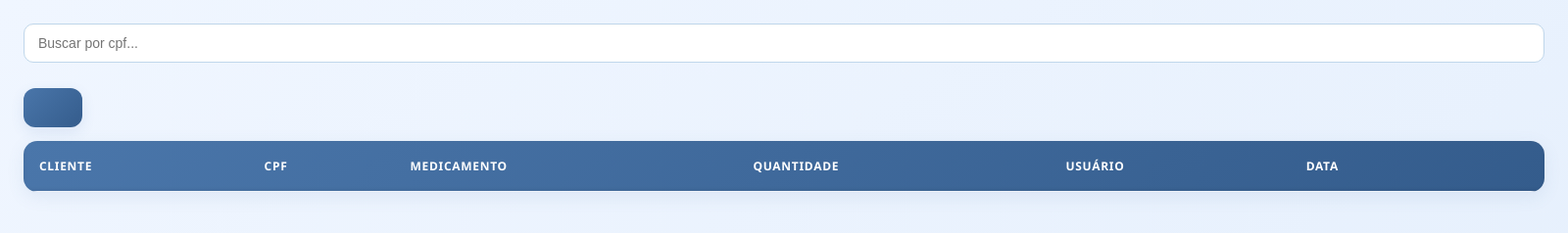
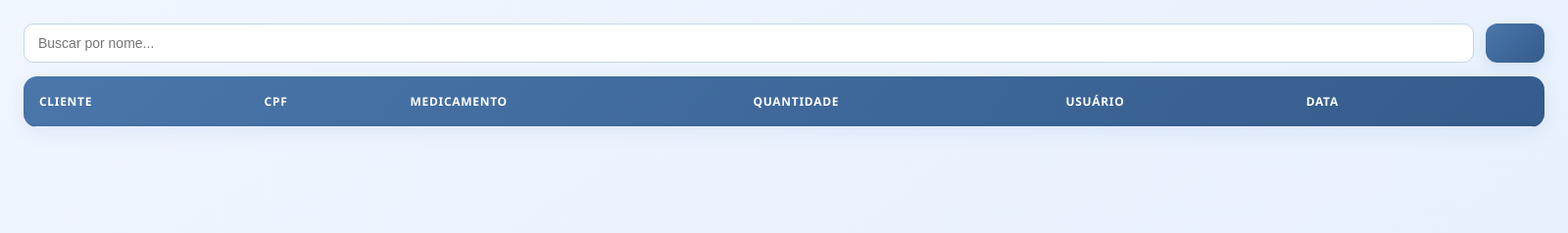
Before and after one commit to KauaBinello/ProjetoElectronPI, an Electron app: page src/distribuicao/distribuicao.html in a window 1600 px wide. Shown: the whole page at 98% size. Drawn offline with nearby package versions, Linux system fonts and the light colour scheme; no server answers.

Commit message:
Add files via upload

```diff
--- a/src/appListeners.js
+++ b/src/appListeners.js
@@ -89,7 +89,7 @@ function registrarNotificadores() {
     ipcMain.on('usuario-atualizado', () => {
         notificarAtualizacao('usuario', getJanelaUsuario);
     });
-    ipcMain.on('distribuicao-atualizada', () => {
+    ipcMain.on('distribuicao-atualizado', () => {
         notificarAtualizacao('distribuicao', getJanelaDistribuicao);
     });
 }
--- a/src/cliente/cliente.css
+++ b/src/cliente/cliente.css
@@ -1,7 +1,7 @@
 :root {
   /* Tipografia */
   --font-family-sans: 'Segoe UI', system-ui, -apple-system, BlinkMacSystemFont, Tahoma, Geneva, Verdana, sans-serif;
-  --font-size-base: 14px; /* antes 16px */
+  --font-size-base: 14px;
   --line-height-base: 1.6;
 
   /* Cores */
@@ -47,10 +47,10 @@ html {
 
 body {
   min-height: 100vh;
-  padding: 24px; /* antes 32px */
+  padding: 24px;
   font-family: var(--font-family-sans);
-  font-size: 14px; /* antes 16px */
-  line-height: 1.6; /* antes 1.75 */
+  font-size: 14px;
+  line-height: 1.6;
   color: var(--color-text-base);
   background: linear-gradient(145deg, var(--bg-body-start), var(--bg-body-end));
   overflow-x: hidden;
@@ -58,13 +58,49 @@ body {
   -moz-osx-font-smoothing: grayscale;
 }
 
+/* ================================================= */
+/* ============= MUDANÇAS COMEÇAM AQUI ============= */
+/* ================================================= */
+
+/* [1. ADICIONADO] Novo container para o campo de busca e o botão */
+.toolbar-container {
+  display: flex; /* Alinha os itens lado a lado */
+  align-items: stretch; /* Força os itens a terem a mesma altura */
+  gap: 12px; /* Espaço entre o campo e o botão */
+  margin-bottom: 14px; /* Mantém o espaçamento inferior que o botão tinha */
+}
+
+/* [2. MODIFICADO] O campo de pesquisa agora é flexível */
+#campo-pesquisa {
+  /* width: 100%; */ /* REMOVIDO: O Flexbox agora controla a largura */
+  flex-grow: 1; /* ADICIONADO: Faz o campo ocupar todo o espaço disponível */
+  padding: 11px 14px;
+  font-size: 14px;
+  background-color: var(--bg-surface);
+  border: 1.5px solid var(--border-color);
+  border-radius: var(--border-radius-medium);
+  box-shadow: var(--shadow-inset);
+  transition: var(--transition-smooth);
+}
+
+/* [3. MODIFICADO] O botão de cadastrar não precisa mais de margem */
+#cadastrar-novo {
+  /* margin-bottom: 14px; */ /* REMOVIDO: A margem agora está no container */
+  flex-shrink: 0; /* ADICIONADO: Impede que o botão encolha */
+  padding: 0 24px; /* Ajuste no padding para o ícone ficar bem centralizado */
+}
+
+/* =============================================== */
+/* ============= FIM DAS MUDANÇAS ================ */
+/* =============================================== */
+
 button {
   display: inline-flex;
   align-items: center;
   justify-content: center;
-  gap: 8px; /* antes 10px */
-  padding: 12px 24px; /* antes 14px 28px */
-  font-size: 14px; /* antes 15.5px */
+  gap: 8px;
+  padding: 12px 24px;
+  font-size: 14px;
   font-weight: 600;
   color: var(--color-text-light);
   background: linear-gradient(135deg, var(--color-primary), var(--color-primary-dark));
@@ -92,21 +128,6 @@ button:focus-visible {
   outline-offset: 4px;
 }
 
-#cadastrar-novo {
-  margin-bottom: 14px; /* antes 18px */
-}
-
-#campo-pesquisa {
-  width: 100%;
-  padding: 11px 14px; /* antes 13px 18px */
-  font-size: 14px; /* antes 16px */
-  background-color: var(--bg-surface);
-  border: 1.5px solid var(--border-color);
-  border-radius: var(--border-radius-medium);
-  box-shadow: var(--shadow-inset);
-  transition: var(--transition-smooth);
-}
-
 #campo-pesquisa:focus {
   outline: none;
   border-color: var(--color-primary);
@@ -114,8 +135,8 @@ button:focus-visible {
 }
 
 #table {
-  margin-bottom: 14px; /* antes 18px */
-  font-size: 16px; /* antes 18px */
+  margin-bottom: 14px;
+  font-size: 16px;
   font-weight: 700;
   color: var(--color-text-heading);
 }
@@ -136,8 +157,8 @@ thead {
 }
 
 thead th {
-  padding: 16px; /* antes 20px */
-  font-size: 12px; /* antes 13.5px */
+  padding: 16px;
+  font-size: 12px;
   color: var(--color-text-light);
   text-transform: uppercase;
   letter-spacing: 0.7px;
@@ -147,12 +168,12 @@ thead th {
 
 th,
 td {
-  padding: 10px 14px; /* reduzido para menos área */
+  padding: 10px 14px;
   font-size: 13px;
   vertical-align: middle;
   text-align: left;
   border-bottom: 1px solid var(--border-table);
-  min-height: 32px; /* altura mínima menor */
+  min-height: 32px;
   transition: background-color 0.25s ease, transform 0.2s cubic-bezier(0.4, 0, 0.2, 1);
 }
 
@@ -171,10 +192,15 @@ tbody tr:hover {
 }
 
 i[data-lucide] {
-  width: 20px; /* antes 24px */
-  height: 20px; /* antes 24px */
-  stroke: var(--color-primary);
+  width: 20px;
+  height: 20px;
+  stroke: var(--color-text-light); /* MODIFICADO: Corrigi para branco para combinar com o botão */
   transition: transform 0.25s cubic-bezier(0.4, 0, 0.2, 1), stroke 0.25s ease;
+}
+
+/* Ajuste do ícone do botão de cadastrar-novo, para que não seja afetado pelo hover da tabela */
+#cadastrar-novo i[data-lucide] {
+  stroke: var(--color-text-light);
 }
 
 i[data-lucide]:hover {
@@ -191,17 +217,18 @@ td button {
   min-height: 20px;
 }
 
+/* Ajuste dos ícones dentro da tabela */
 td i[data-lucide] {
   width: 16px;
   height: 16px;
+  stroke: var(--color-primary); /* Ícones da tabela continuam com a cor primária */
 }
 
 /* Responsividade */
 @media (max-width: 768px) {
   body {
-    padding: 16px; /* antes 20px */
+    padding: 16px;
   }
-
   thead th,
   th,
   td {
@@ -222,9 +249,14 @@ td i[data-lucide] {
 }
 
 @media (max-width: 480px) {
+  /* No mobile, voltamos ao layout de um item por linha para melhor usabilidade */
+  .toolbar-container {
+      flex-direction: column; /* Itens um abaixo do outro */
+  }
+
   button {
     width: 100%;
-    padding: 10px; /* antes 12px */
+    padding: 10px;
   }
 
   th,
--- a/src/distribuicao/distribuicao.css
+++ b/src/distribuicao/distribuicao.css
@@ -93,12 +93,22 @@ button:focus-visible {
   outline-offset: 4px;
 }
 
-#cadastrar-novo {
-  margin-bottom: 14px;
+/* ================================================= */
+/* ============= AJUSTES DE LAYOUT AQUI ============ */
+/* ================================================= */
+
+/* [1. ADICIONADO] Container para alinhar o campo de busca e o botão */
+.toolbar-container {
+  display: flex;
+  align-items: stretch; /* Garante que ambos tenham a mesma altura */
+  gap: 12px;
+  margin-bottom: 14px; /* Espaçamento abaixo do conjunto */
 }
 
+/* [2. MODIFICADO] O campo de pesquisa agora se estica para preencher o espaço */
 #campo-pesquisa {
-  width: 100%;
+  /* width: 100%; */ /* REMOVIDO */
+  flex-grow: 1; /* ADICIONADO */
   padding: 11px 14px;
   font-size: 14px;
   background-color: var(--bg-surface);
@@ -106,7 +116,14 @@ button:focus-visible {
   border-radius: var(--border-radius-medium);
   box-shadow: var(--shadow-inset);
   transition: var(--transition-smooth);
-  margin-bottom: 12px;
+  /* margin-bottom: 12px; */ /* REMOVIDO */
+}
+
+/* [3. MODIFICADO] O botão não precisa mais de margem e não encolhe */
+#cadastrar-novo {
+  /* margin-bottom: 14px; */ /* REMOVIDO */
+  flex-shrink: 0; /* ADICIONADO */
+  padding: 0 20px;
 }
 
 #campo-pesquisa:focus {
@@ -163,10 +180,6 @@ tbody tr:last-child td {
   border-bottom: none;
 }
 
-tbody tr {
-  transition: background-color 0.25s ease, transform 0.25s cubic-bezier(0.4, 0, 0.2, 1);
-}
-
 tbody tr:hover {
   background-color: var(--bg-row-hover);
   transform: scale(1.002);
@@ -179,6 +192,11 @@ i[data-lucide] {
   height: 20px;
   stroke: var(--color-primary);
   transition: transform 0.25s cubic-bezier(0.4, 0, 0.2, 1), stroke 0.25s ease;
+}
+
+/* [4. ADICIONADO] Garante que o ícone do botão principal seja branco */
+#cadastrar-novo i[data-lucide] {
+  stroke: var(--color-text-light);
 }
 
 i[data-lucide]:hover {
@@ -204,7 +222,6 @@ td i[data-lucide] {
   body {
     padding: 16px;
   }
-
   thead th,
   th,
   td {
@@ -212,14 +229,12 @@ td i[data-lucide] {
     font-size: 12px;
     min-height: 24px;
   }
-
   td button {
     padding: 5px 8px;
     font-size: 11px;
     min-width: 18px;
     min-height: 16px;
   }
-
   td i[data-lucide] {
     width: 12px;
     height: 12px;
@@ -227,25 +242,27 @@ td i[data-lucide] {
 }
 
 @media (max-width: 480px) {
+  /* [5. ADICIONADO] Em telas pequenas, o layout volta a ser vertical */
+  .toolbar-container {
+      flex-direction: column;
+  }
+
   button {
     width: 100%;
     padding: 10px;
   }
-
   th,
   td {
     font-size: 11px;
     padding: 6px;
     min-height: 18px;
   }
-
   td button {
     padding: 4px 6px;
     font-size: 10px;
     min-width: 12px;
     min-height: 10px;
   }
-
   td i[data-lucide] {
     width: 10px;
     height: 10px;
--- a/src/distribuicao/distribuicao.html
+++ b/src/distribuicao/distribuicao.html
@@ -10,11 +10,14 @@
 </head>
 
 <body>
-    <input type="text" id="campo-pesquisa" placeholder="Buscar por cpf..." />
-    <p id="table"></p>
-    <button id="cadastrar-novo">
-        <i data-lucide="plus"></i>
-    </button>
+
+    <div class="toolbar-container">
+        <input type="text" id="campo-pesquisa" placeholder="Buscar por nome..." />
+        <button id="cadastrar-novo">
+            <i data-lucide="plus"></i>
+        </button>
+    </div>
+
     <table id="distribuicoesTable">
         <thead>
             <tr>
--- a/src/janelaModal.js
+++ b/src/janelaModal.js
@@ -22,6 +22,7 @@ function criarJanelaModal(arquivohtml, telaPai) {
         }
     });
 
+    novaJanela.setMenu(null);
     novaJanela.loadFile(arquivohtml);
 
     return novaJanela;
--- a/src/janelaPrincipal.js
+++ b/src/janelaPrincipal.js
@@ -14,6 +14,8 @@ function createMainWindow() {
             preload: path.join(__dirname, 'preload.js')
         }
     });
+
+    janelaPrincipal.setMenu(null);
 
     janelaPrincipal.loadFile('./src/index.html');
     janelaPrincipal.on('closed', () => {
@@ -37,6 +39,8 @@ function createMainWindowUser() {
         }
     });
 
+    janelaPrincipal.setMenu(null);
+
     janelaPrincipal.loadFile('./src/indexUser.html');
     janelaPrincipal.on('closed', () => {
         janelaPrincipal = null
@@ -58,6 +62,8 @@ function createLoginWindow() {
             preload: path.join(__dirname, 'preload.js')
         }
     })
+
+    janelaLogin.setMenu(null);
 
     janelaLogin.loadFile('./src/login/login.html');
 
--- a/src/medicamento/medicamento.css
+++ b/src/medicamento/medicamento.css
@@ -92,12 +92,22 @@ button:focus-visible {
   outline-offset: 4px;
 }
 
-#cadastrar-novo {
-  margin-bottom: 14px; /* antes 18px */
+/* ================================================= */
+/* ============= AJUSTES DE LAYOUT AQUI ============ */
+/* ================================================= */
+
+/* [1. ADICIONADO] Container para alinhar o campo de busca e o botão */
+.toolbar-container {
+    display: flex;
+    align-items: stretch; /* Garante que ambos tenham a mesma altura */
+    gap: 12px;
+    margin-bottom: 14px; /* Espaçamento abaixo do conjunto */
 }
 
+/* [2. MODIFICADO] O campo de pesquisa agora se estica para preencher o espaço */
 #campo-pesquisa {
-  width: 100%;
+    /* width: 100%; */ /* REMOVIDO */
+    flex-grow: 1; /* ADICIONADO */
     padding: 11px 14px; /* antes 13px 18px */
     font-size: 14px; /* antes 16px */
     background-color: var(--bg-surface);
@@ -106,6 +116,14 @@ button:focus-visible {
     box-shadow: var(--shadow-inset);
     transition: var(--transition-smooth);
 }
+
+/* [3. MODIFICADO] O botão não precisa mais de margem e não encolhe */
+#cadastrar-novo {
+    /* margin-bottom: 14px; */ /* REMOVIDO */
+    flex-shrink: 0; /* ADICIONADO */
+    padding: 0 20px;
+}
+
 
 #campo-pesquisa:focus {
   outline: none;
@@ -160,10 +178,6 @@ tbody tr:last-child td {
   border-bottom: none;
 }
 
-tbody tr {
-  transition: background-color 0.25s ease, transform 0.25s cubic-bezier(0.4, 0, 0.2, 1);
-}
-
 tbody tr:hover {
   background-color: var(--bg-row-hover);
   transform: scale(1.002);
@@ -175,6 +189,11 @@ i[data-lucide] {
   height: 20px; /* antes 24px */
   stroke: var(--color-primary);
   transition: transform 0.25s cubic-bezier(0.4, 0, 0.2, 1), stroke 0.25s ease;
+}
+
+/* [4. ADICIONADO] Garante que o ícone do botão principal seja branco */
+#cadastrar-novo i[data-lucide] {
+    stroke: var(--color-text-light);
 }
 
 i[data-lucide]:hover {
@@ -222,6 +241,11 @@ td i[data-lucide] {
 }
 
 @media (max-width: 480px) {
+  /* [5. ADICIONADO] Em telas pequenas, o layout volta a ser vertical */
+  .toolbar-container {
+      flex-direction: column;
+  }
+
   button {
     width: 100%;
     padding: 10px; /* antes 12px */
--- a/src/usuario/usuario.css
+++ b/src/usuario/usuario.css
@@ -92,12 +92,22 @@ button:focus-visible {
   outline-offset: 4px;
 }
 
-#cadastrar-novo {
-  margin-bottom: 14px; /* antes 18px */
+/* ================================================= */
+/* ============= AJUSTES DE LAYOUT AQUI ============ */
+/* ================================================= */
+
+/* [1. ADICIONADO] Container para alinhar o campo de busca e o botão */
+.toolbar-container {
+    display: flex;
+    align-items: stretch; /* Garante que ambos tenham a mesma altura */
+    gap: 12px;
+    margin-bottom: 14px; /* Espaçamento abaixo do conjunto */
 }
 
+/* [2. MODIFICADO] O campo de pesquisa agora se estica para preencher o espaço */
 #campo-pesquisa {
-  width: 100%;
+    /* width: 100%; */ /* REMOVIDO */
+    flex-grow: 1; /* ADICIONADO */
     padding: 11px 14px; /* antes 13px 18px */
     font-size: 14px; /* antes 16px */
     background-color: var(--bg-surface);
@@ -105,6 +115,13 @@ button:focus-visible {
     border-radius: var(--border-radius-medium);
     box-shadow: var(--shadow-inset);
     transition: var(--transition-smooth);
+}
+
+/* [3. MODIFICADO] O botão não precisa mais de margem e não encolhe */
+#cadastrar-novo {
+    /* margin-bottom: 14px; */ /* REMOVIDO */
+    flex-shrink: 0; /* ADICIONADO */
+    padding: 0 24px;
 }
 
 #campo-pesquisa:focus {
@@ -160,10 +177,6 @@ tbody tr:last-child td {
   border-bottom: none;
 }
 
-tbody tr {
-  transition: background-color 0.25s ease, transform 0.25s cubic-bezier(0.4, 0, 0.2, 1);
-}
-
 tbody tr:hover {
   background-color: var(--bg-row-hover);
   transform: scale(1.002);
@@ -175,6 +188,11 @@ i[data-lucide] {
   height: 20px; /* antes 24px */
   stroke: var(--color-primary);
   transition: transform 0.25s cubic-bezier(0.4, 0, 0.2, 1), stroke 0.25s ease;
+}
+
+/* [4. ADICIONADO] Garante que o ícone do botão principal seja branco */
+#cadastrar-novo i[data-lucide] {
+    stroke: var(--color-text-light);
 }
 
 i[data-lucide]:hover {
@@ -222,6 +240,11 @@ td i[data-lucide] {
 }
 
 @media (max-width: 480px) {
+  /* [5. ADICIONADO] Em telas pequenas, o layout volta a ser vertical */
+  .toolbar-container {
+      flex-direction: column;
+  }
+
   button {
     width: 100%;
     padding: 10px; /* antes 12px */
```
Also changed, not shown: src/cliente/cliente.html (+8 -5 lines), src/medicamento/medicamento.html (+8 -5 lines), src/usuario/usuario.html (+7 -5 lines), src/cliente/clienteDados.html (line endings or trailing spaces). Lines whose indentation alone changed are shown as unchanged.
